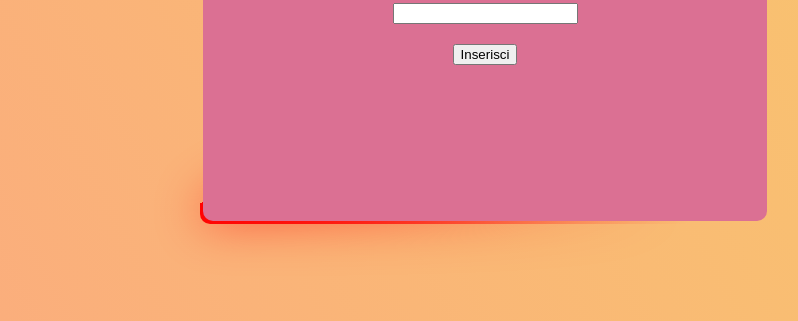
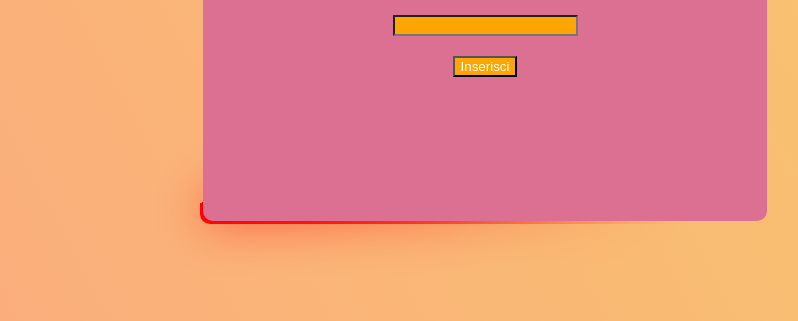
Before and after one commit to GulliWeb/js-mail-dadi, a plain HTML site: page index.html in a window 1280 px wide. Shown: the part 707-1028 px from the top of the page, without its empty margins (155-953 px from the left). Drawn offline with Linux system fonts and the light colour scheme.

Commit message:
style completed

```diff
--- a/css/style.css
+++ b/css/style.css
@@ -1,6 +1,7 @@
 body{
     background-color: #FBAB7E;
     background-image: linear-gradient(62deg, #FBAB7E 0%, #F7CE68 100%);
+    font-family: Cambria, Cochin, Georgia, Times, 'Times New Roman', serif;
 }
 
 span{
@@ -53,3 +54,17 @@ span{
         --angle: 360deg
     }
 }
+
+.card > *{
+    color: orange;
+}
+
+.card input {
+    background-color: orange;
+    color: white;
+}
+
+.card button{
+    color: white;
+    background-color: orange;
+}
```
Also changed, not shown: script.js (line endings or trailing spaces).
